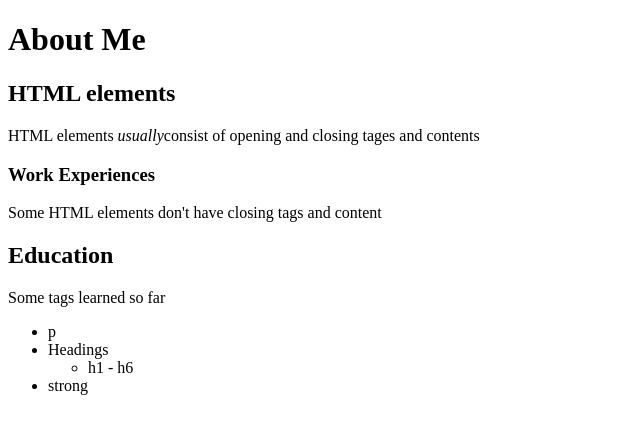
After one commit to meixuanchen/cs5610week1, a web app: file hw1/index.html in a window 1280 px wide. The commit adds this page. Shown: the top 434 px of the page, without its empty margins (0-640 px from the left). Run offline with its HTML, style and script files only (its server is not run), Linux system fonts and the light colour scheme.

Commit message:
add aboutme page

```diff
--- /dev/null
+++ b/hw1/index.html
@@ -0,0 +1,38 @@
+<!DOCTYPE html>
+<html lang = "en">
+	<head>
+		<header>
+		<title>Meixuan Chen</title>
+		<meta charset="utf-8">
+		</header>
+	</head>
+
+	<body>
+
+		<h1>About Me </h1>
+		<section>
+		<h2><a herf = "https://developer.mozilla.org/en-US/docs/Web/HTML/Element"></a>HTML elements</a></h2>
+		<p>HTML elements <em>usually</em>consist of opening and closing tages and contents</p>
+		</section>
+
+		<section>
+		<h3>Work Experiences </h3>
+		<p>Some HTML elements don't have closing tags and content</p>
+		</section>
+
+		<section>
+		<h2>Education</h2>
+		<p>Some tags learned so far</p>
+		<ul>
+			<li>p</li>
+			<li>
+				Headings
+				<ul>
+					<li>h1 - h6</li>
+				</ul>
+			</li>
+			<li>strong</li>
+		</ul>
+	</section>
+	</body>
+</html>
--- a/week3/index.html
+++ b/week3/index.html
@@ -30,7 +30,7 @@
 
         <section class="education">
             <h2>Education</h2>
-            <ul>
+            <ul class = "eudcation-list">
                 <li>Norhteastern University - Master's in CS - in progress </li>
                 <li>Bachelor's degree
                     <ul>
```
Also changed, not shown: hw1/aboutme.html (added, +33 -0 lines), week3/styles/stylesheet.css (+8 -0 lines), hw1/styles/stylesheet.css (added).
